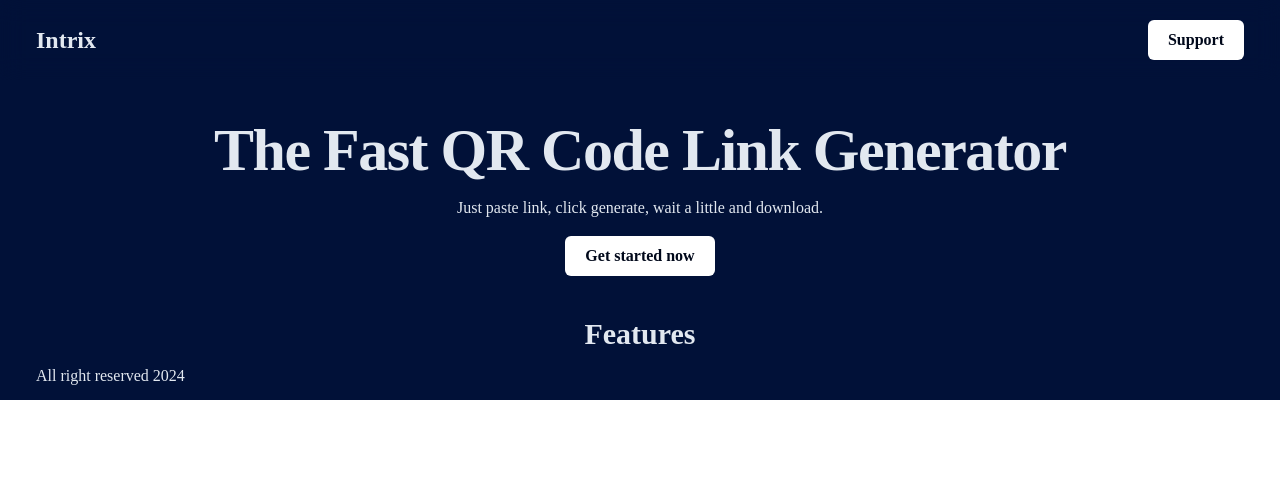
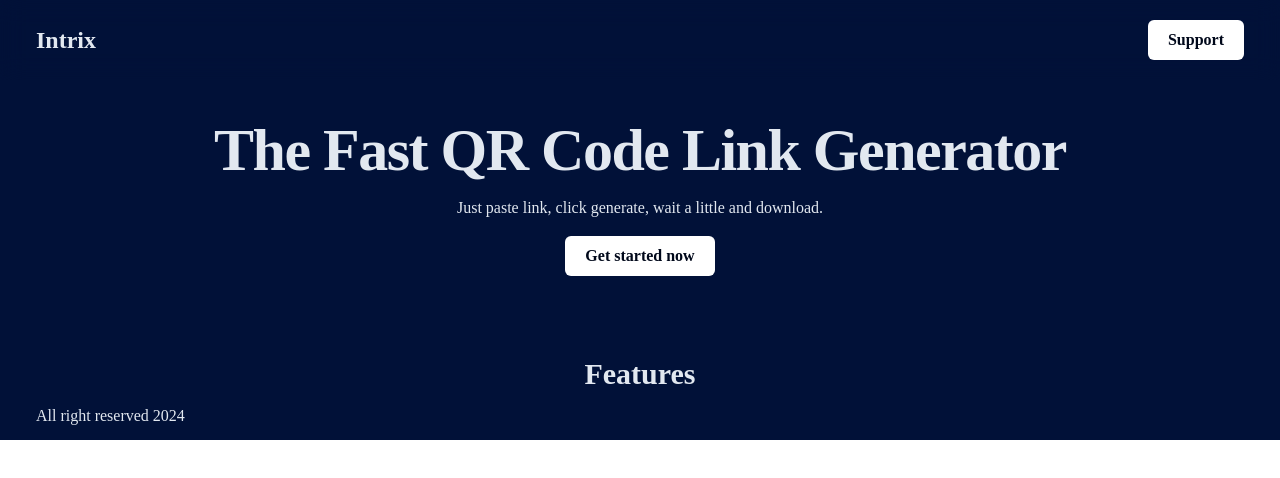
Before and after one commit to fisayo-dev/QRCode-Generator, a React (Vite) app: page / in a window 1280 px wide. Shown: the top 478 px of the page. Built offline with nearby package versions, Linux system fonts and the light colour scheme.

Commit message:
Gave gap to grid items of applayout

```diff
--- a/src/layouts/AppLayout.jsx
+++ b/src/layouts/AppLayout.jsx
@@ -5,7 +5,7 @@ const AppLayout = ({children}) => {
   return (
     <div className="bg-color">
       <Header />
-      <div className="pt-20">
+      <div className="pt-20 grid gap-10">
         {children}
       </div>
       <Footer />
```
